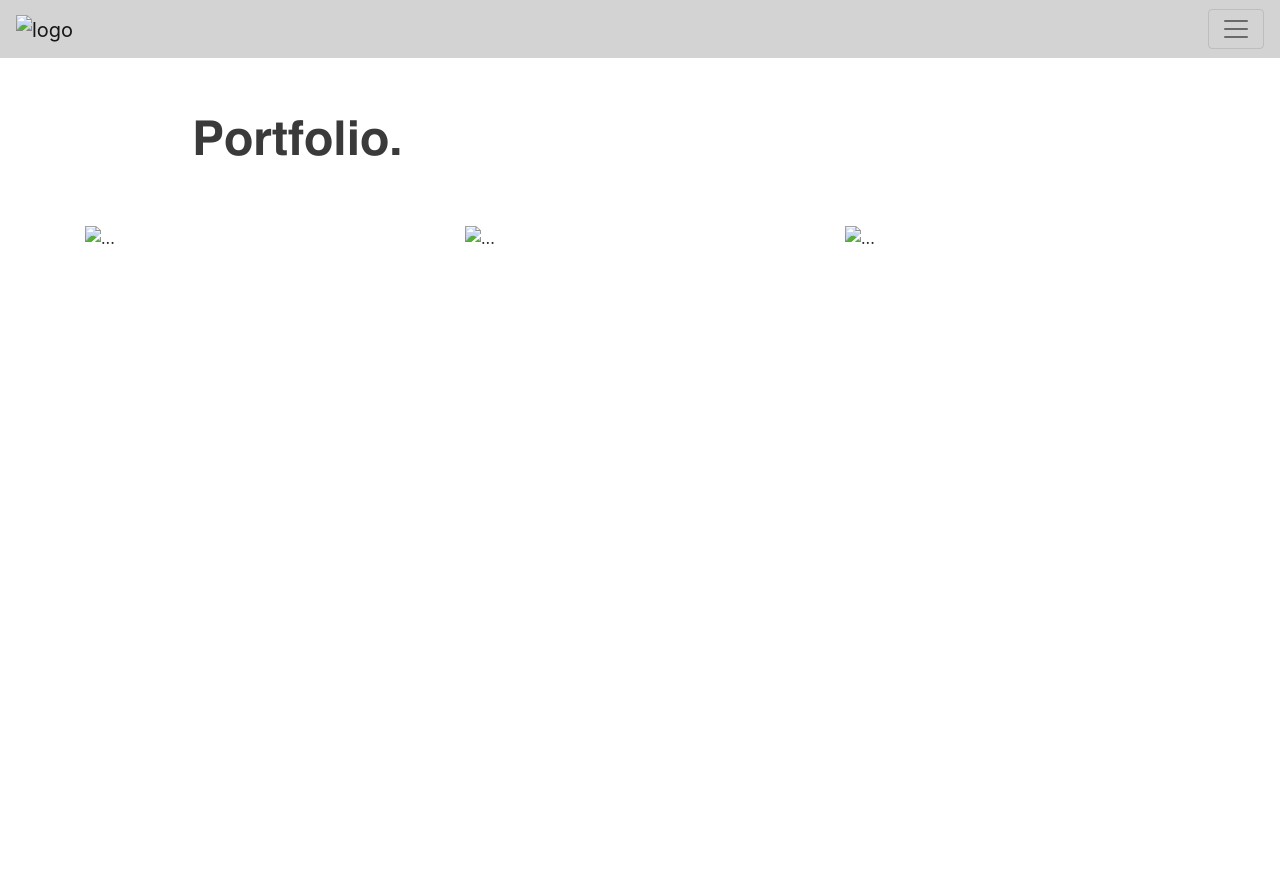
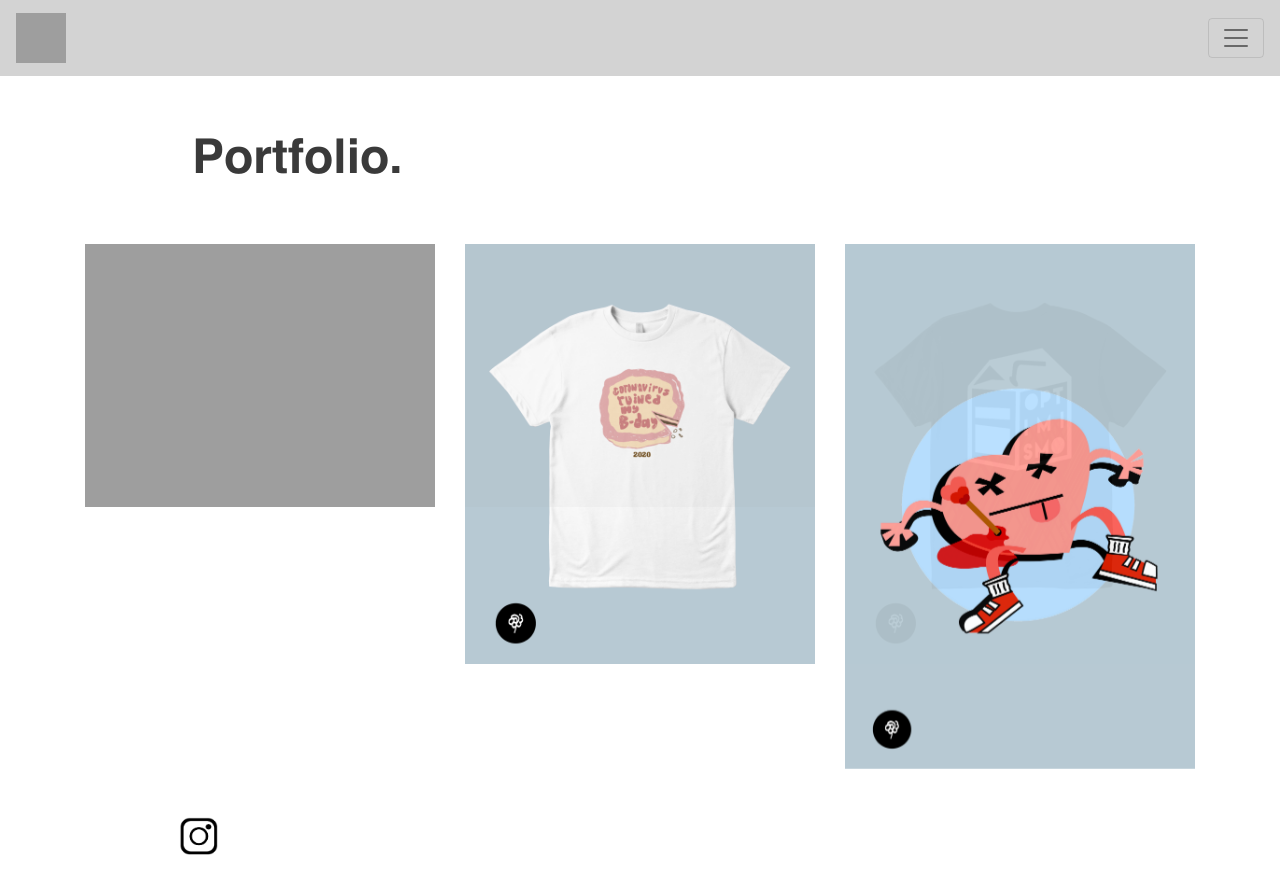
Before and after one commit to AlnSuarez/ColomboBlog, a plain HTML site: page html/dibujos.html in a window 1280 px wide. Before the commit the page ends 823 px from the top, so only its background shows below. Drawn offline with nearby package versions, Linux system fonts and the light colour scheme; the site is published under a folder, as on GitHub Pages, so addresses that start at the root find nothing.

Commit message:
now ive added the images

```diff
--- a/html/dibujos.html
+++ b/html/dibujos.html
@@ -8,13 +8,13 @@
     <!-- Bootstrap CSS -->
     <link rel="stylesheet" href="https://cdn.jsdelivr.net/npm/bootstrap@4.5.3/dist/css/bootstrap.min.css" integrity="sha384-TX8t27EcRE3e/ihU7zmQxVncDAy5uIKz4rEkgIXeMed4M0jlfIDPvg6uqKI2xXr2" crossorigin="anonymous">
 
-    <title>Hello, world!</title>
+    <title>Dibujitos</title>
   </head>
   <body>
 
     <nav class="navbar navbar-light" style="background-color: #d3d3d3;">
       <a class="navbar-brand" href="#">
-        <img src="/img/overthink.png" width="50" height="50" alt="logo">
+        <img src="../img/overthink.png" width="50" height="50" alt="logo">
       </a>
       <button class="navbar-toggler" type="button" data-toggle="collapse" data-target="#navbarNavAltMarkup" aria-controls="navbarNavAltMarkup" aria-expanded="false" aria-label="Toggle navigation">
         <span class="navbar-toggler-icon"></span>
@@ -40,13 +40,13 @@
               <div id="carouselExampleFade" class="carousel slide carousel-fade" data-ride="carousel">
                 <div class="carousel-inner">
                   <div class="carousel-item active">
-                      <img src="/img/campus-sustentable.jpg" class="d-block w-100" alt="...">
+                      <img src="../img/campus-sustentable.jpg" class="d-block w-100" alt="...">
                   </div>
                   <div class="carousel-item">
-                    <img src="/img/illustration1.jpg" class="d-block w-100" alt="...">
+                    <img src="../img/illustration1.jpg" class="d-block w-100" alt="...">
                   </div>
                   <div class="carousel-item">
-                    <img src="/img/niña.png" class="d-block w-100" alt="...">
+                    <img src="../img/niña.png" class="d-block w-100" alt="...">
                   </div>
                 </div>
               </div>
@@ -56,13 +56,13 @@
               <div id="carouselExampleFade" class="carousel slide carousel-fade" data-ride="carousel">
                   <div class="carousel-inner">
                     <div class="carousel-item active">
-                        <img src="/img/covidruinedmybday.jpg" class="d-block w-100" alt="...">
+                        <img src="../img/covidruinedmybday.jpg" class="d-block w-100" alt="...">
                     </div>
                     <div class="carousel-item">
-                      <img src="/img/cerealcolores.png" class="d-block w-100" alt="...">
+                      <img src="../img/cerealcolores.png" class="d-block w-100" alt="...">
                     </div>
                     <div class="carousel-item">
-                      <img src="/img/back.jpg" class="d-block w-100" alt="...">
+                      <img src="../img/back.jpg" class="d-block w-100" alt="...">
                     </div>
                   </div>
                 </div>
@@ -71,13 +71,13 @@
               <div id="carouselExampleFade" class="carousel slide carousel-fade" data-ride="carousel">
                 <div class="carousel-inner">
                   <div class="carousel-item active">
-                      <img src="/img/illustration3.jpg" class="d-block w-100" alt="...">
+                      <img src="../img/illustration3.jpg" class="d-block w-100" alt="...">
                   </div>
                   <div class="carousel-item">
-                    <img src="/img/playeratrasera.jpg" class="d-block w-100" alt="...">
+                    <img src="../img/playeratrasera.jpg" class="d-block w-100" alt="...">
                   </div>
                   <div class="carousel-item">
-                    <img src="/img/doggo.jpg" class="d-block w-100" alt="...">
+                    <img src="../img/doggo.jpg" class="d-block w-100" alt="...">
                   </div>
                 </div>
               </div>
@@ -87,7 +87,7 @@
       </div>
 
     <div id="redessociales">
-      <img src="/img/instagramlogo.png" alt="" id="foto1">
+      <img src="../img/instagramlogo.png" alt="" id="foto1">
     </div>
 
 
```
